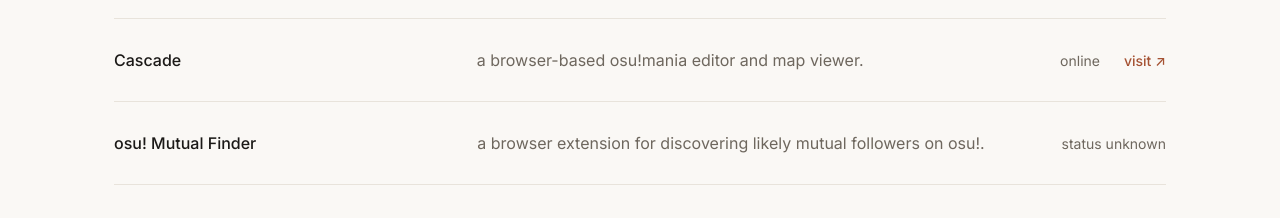
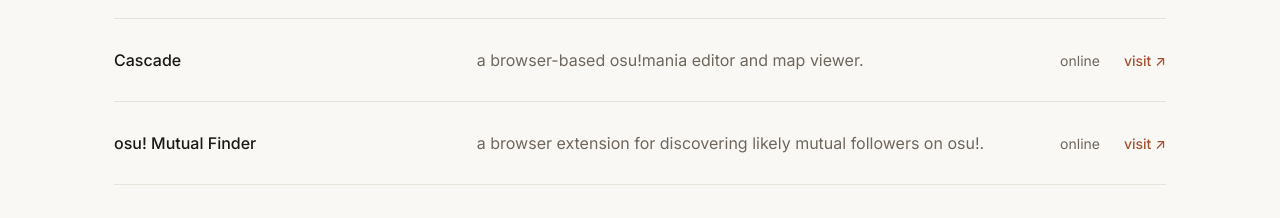
Before and after one commit to sheepexx/linktree, a Next.js app: page / in a window 1280 px wide. Shown: the part 4560-4778 px from the top of the page. Built offline with nearby package versions, Linux system fonts and the light colour scheme.

Commit message:
add chrome web store link for osu mutual finder

```diff
--- a/data/projects.ts
+++ b/data/projects.ts
@@ -16,7 +16,9 @@
     name: "osu! Mutual Finder",
     description:
       "a browser extension for discovering likely mutual followers on osu!.",
-    status: "status unknown",
+    status: "online",
+    liveUrl:
+      "https://chromewebstore.google.com/detail/osu-mutual-finder/apgaopfjcbbhdphdlagbfhfighiboncg",
   },
   {
     id: "kps-bpm-tester",
```
